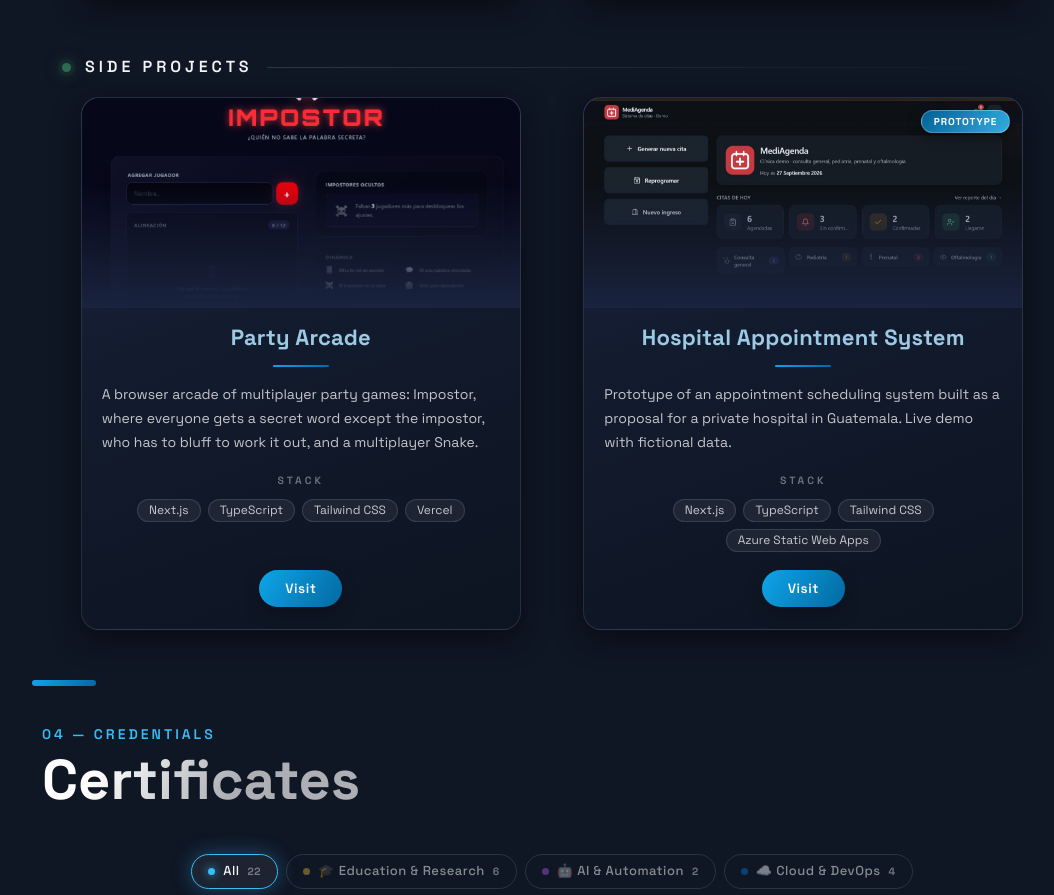
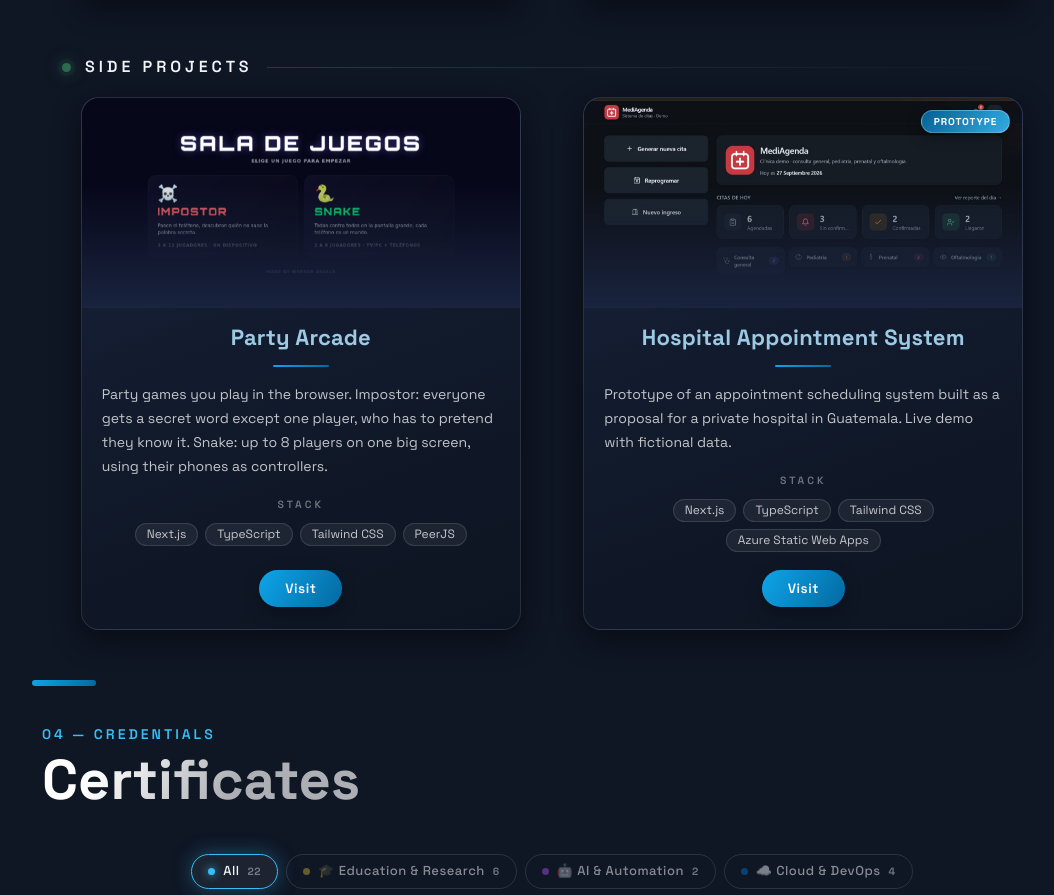
Before and after one commit to WernerOvalle/PortfolioWerner, a Next.js app: page / in a window 1280 px wide. Shown: the part 3991-4886 px from the top of the page, without its empty margins (88-1142 px from the left). Built offline with nearby package versions, Linux system fonts and the light colour scheme.

Commit message:
Use a Party Arcade screenshot and simpler wording on its card
Co-Authored-By: Claude Opus 5.5 <noreply@anthropic.com>
Claude-Session: https://claude.ai/code/session_014shDLJZ4NZSWc3cEgypKJ8

```diff
--- a/src/constants/constants.js
+++ b/src/constants/constants.js
@@ -496,9 +496,9 @@ export const projectCategories = [
     items: [
       {
         title: "Party Arcade",
-        description: "A browser arcade of multiplayer party games: Impostor, where everyone gets a secret word except the impostor, who has to bluff to work it out, and a multiplayer Snake.",
-        image: "/images/impostor-game.png",
-        tags: ["Next.js", "TypeScript", "Tailwind CSS", "Vercel"],
+        description: "Party games you play in the browser. Impostor: everyone gets a secret word except one player, who has to pretend they know it. Snake: up to 8 players on one big screen, using their phones as controllers.",
+        image: "/images/party-arcade.png",
+        tags: ["Next.js", "TypeScript", "Tailwind CSS", "PeerJS"],
         visitpreview: "",
         visit: "https://party-arcade-werner.vercel.app/",
         id: 11,
```
Also changed, not shown: public/images/party-arcade.png (added).
